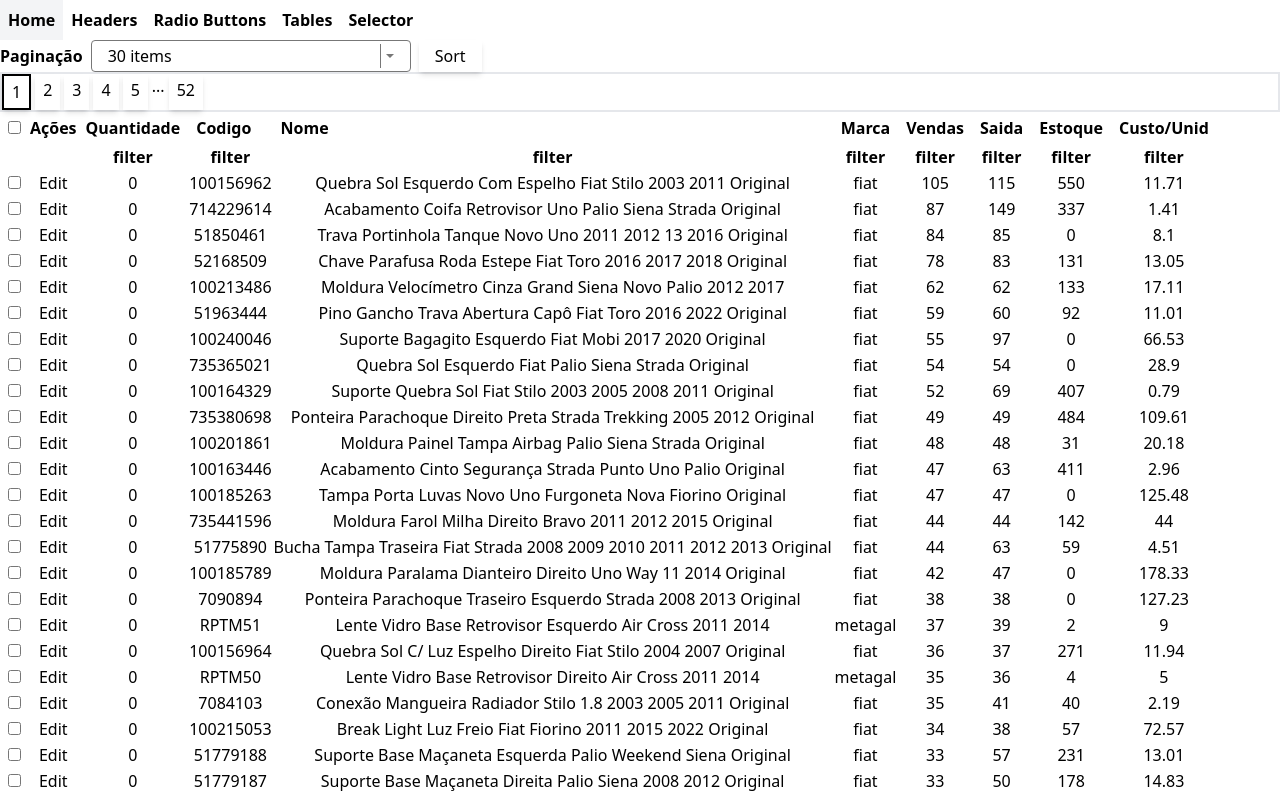
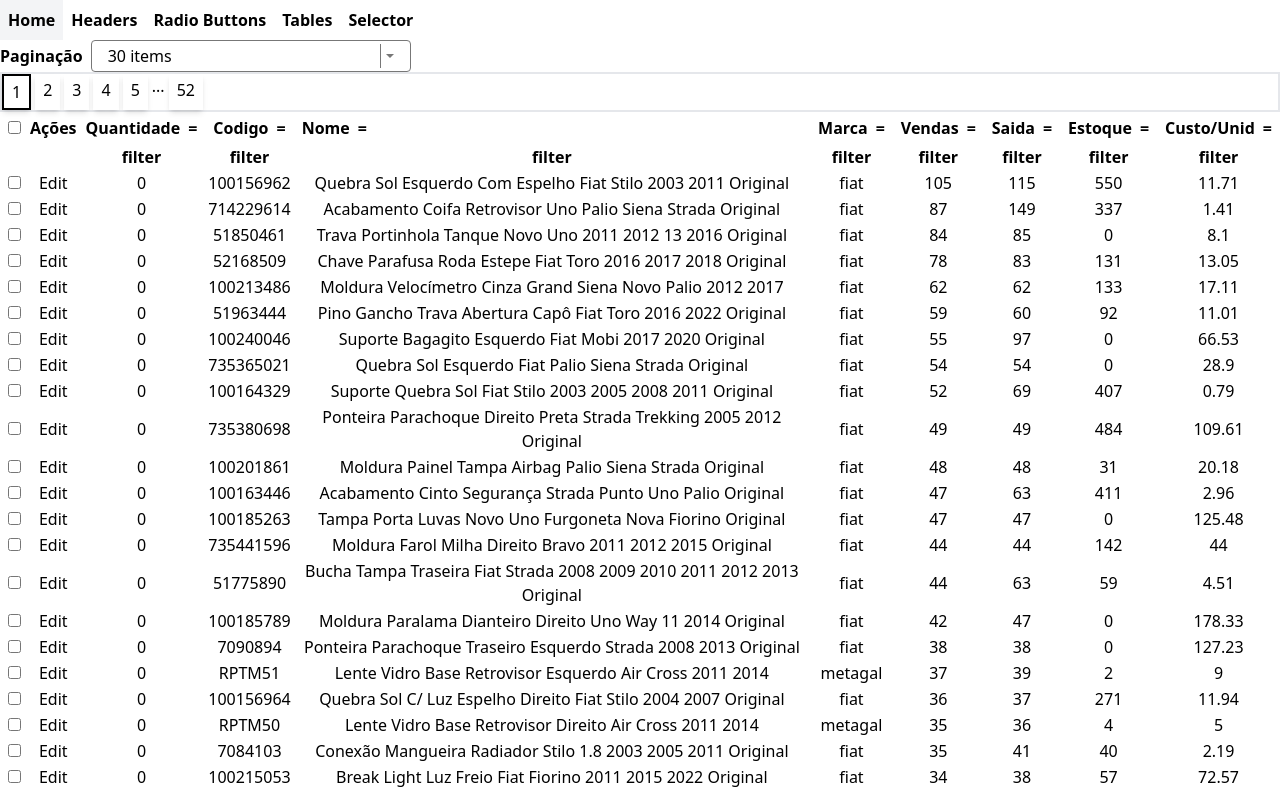
Before and after one commit to augustoedt/reausable-components, a React (Vite) app: page /tables in a window 1280 px wide. Shown: the top 794 px of the page. Built offline with nearby package versions, Linux system fonts and the light colour scheme.

Commit message:
update table ordering

```diff
--- a/src/components/data-tables/editable-custom-table/editable-cell-by-toggle.tsx
+++ b/src/components/data-tables/editable-custom-table/editable-cell-by-toggle.tsx
@@ -1,73 +1,8 @@
 import { MouseEvent, useEffect, useMemo, useState } from "react";
 import { IProduct } from "../../../types/data.types";
 import { Selection, SelectOption } from "../../selectors/selection";
-
-interface TableHeader {
-  name: string;
-  header: string;
-  editable?: boolean;
-  type?: string;
-}
-const pageSizeOptions: SelectOption[] = [
-  {
-    label: "30 items",
-    value: 30,
-  },
-  {
-    label: "50 items",
-    value: 50,
-  },
-  {
-    label: "100 items",
-    value: 100,
-  },
-  {
-    label: "200 items",
-    value: 200,
-  },
-];
-
-const headers: TableHeader[] = [
-  {
-    name: "quantidade",
-    header: "Quantidade",
-    editable: true,
-    type: "number",
-  },
-  {
-    name: "codigo",
-    header: "Codigo",
-  },
-  {
-    name: "nome",
-    header: "Nome",
-  },
-  {
-    name: "marca",
-    header: "Marca",
-  },
-  {
-    name: "vendas",
-    header: "Vendas",
-  },
-  {
-    name: "saida",
-    header: "Saida",
-  },
-  {
-    name: "estoque",
-    header: "Estoque",
-  },
-  {
-    name: "custo_unid",
-    header: "Custo/Unid",
-  },
-];
-
-interface TableValues {
-  rowData: IProduct;
-  id: string | undefined;
-}
+import { headers, pageSizeOptions } from "./table-config";
+import { Ordering, TableHeader } from "./table-entities";
 
 const initialRowData: IProduct = {
   quantidade: 0,
@@ -80,22 +15,20 @@ const initialRowData: IProduct = {
   custo_unid: 0,
 };
 
-type Ordering = {
-  name: string;
-  type: "asc" | "desc" | "none" | string;
-};
-
 export function ToggleEditableCells({ dataset }: { dataset: IProduct[] }) {
   const [pageSize, setPageSize] = useState<SelectOption>(pageSizeOptions[0]);
   const [data, setData] = useState(dataset);
-
   const p = new PaginatedData(data, Number(pageSize?.value));
   const [paginator, setPaginator] = useState(p);
   const [values, setValues] = useState(initialRowData);
   const [currentPage, setCurrentPage] = useState(1);
   const [selected, setSelected] = useState<string[]>([]);
   const [currentEditRow, setCurrentEditRow] = useState<string | undefined>();
-  const [ordering, setOrdering] = useState<Ordering | undefined>();
+  const [ordering, setOrdering] = useState<Ordering>({
+    order: "none",
+    name: "",
+    type: "",
+  });
 
   const handleEditClick = (
     event:
@@ -108,24 +41,39 @@ export function ToggleEditableCells({ dataset }: { dataset: IProduct[] }) {
     setCurrentEditRow(item.codigo);
   };
 
-  const update = (e: MouseEvent<HTMLButtonElement>) => {
-    e.stopPropagation();
-    if (ordering == undefined) {
-      console.log(ordering);
-      const newData = data.sort((p1, p2) => p2.nome.localeCompare(p1.nome));
-      const p = new PaginatedData(data, Number(pageSize?.value));
-      setOrdering({ name: "", type: "asc" });
+  // const sorting = sortedData({
+  //   data: data,
+  //   sorted: ordering,
+  // });
+  const update = (e: Ordering) => {
+    if (e.order == "desc") {
+      const newData = [...dataset];
+      if (e.type == "number") {
+        newData.sort((p1, p2) => (p1 as any)[e.name] - (p2 as any)[e.name]);
+      }
+      if (e.type == "string") {
+        newData.sort((p1, p2) => p1.nome.localeCompare(p2.nome));
+      }
+      setData(newData);
+      const p = new PaginatedData(newData, Number(pageSize?.value));
+      setOrdering(e);
       setPaginator(p);
-    } else if ((ordering.type = "asc")) {
-      console.log(ordering);
-      const newData = data.sort((p1, p2) => p1.nome.localeCompare(p2.nome));
-      const p = new PaginatedData(data, Number(pageSize?.value));
-      setOrdering({ name: "", type: "desc" });
+    } else if (e.order == "asc") {
+      const newData = [...dataset];
+      if (e.type == "number") {
+        newData.sort((p1, p2) => (p2 as any)[e.name] - (p1 as any)[e.name]);
+      }
+      if (e.type == "string") {
+        newData.sort((p1, p2) => p2.nome.localeCompare(p1.nome));
+      }
+      const p = new PaginatedData(newData, Number(pageSize?.value));
+      setData(newData);
+      setOrdering(e);
       setPaginator(p);
-    } else if ((ordering.type = "desc")) {
-      console.log(ordering);
-      const p = new PaginatedData(dataset, Number(pageSize?.value));
-      setOrdering(undefined);
+    } else if (e.order == "none") {
+      setData([...dataset]);
+      const p = new PaginatedData([...dataset], Number(pageSize?.value));
+      setOrdering(e);
       setPaginator(p);
     }
   };
@@ -150,15 +98,14 @@ export function ToggleEditableCells({ dataset }: { dataset: IProduct[] }) {
     const keyDownHandler = (e: KeyboardEvent) => {
       if (e.key === "Enter") {
         if (currentEditRow) {
-          const index = paginator.slicedData[currentPage].findIndex(
+          const index = paginator.slicedData[currentPage - 1].findIndex(
             (v) => v.codigo == currentEditRow
           );
-          console.log(index);
           if (index == paginator.slicedData[currentPage].length - 1) {
-            setCurrentEditRow(paginator.slicedData[currentPage][0].codigo);
+            setCurrentEditRow(paginator.slicedData[currentPage - 1][0].codigo);
           }
           setCurrentEditRow(
-            paginator.slicedData[currentPage][index + 1].codigo
+            paginator.slicedData[currentPage - 1][index + 1].codigo
           );
         }
       }
@@ -190,9 +137,6 @@ export function ToggleEditableCells({ dataset }: { dataset: IProduct[] }) {
             setPaginator(new PaginatedData(data, Number(e?.value)));
           }}
         />
-        <button onClick={update} className="shadow-md px-4 py-1">
-          Sort
-        </button>
       </div>
       <div className="flex gap-1 border-2 select-none">
         {paginationRange.map((d) =>
@@ -216,16 +160,26 @@ export function ToggleEditableCells({ dataset }: { dataset: IProduct[] }) {
         <thead>
           <tr>
             <th className="px-2">
-              <input type="checkbox" />
+              <input
+                type="checkbox"
+                onChange={(e) => {
+                  if (selected.length > 0) {
+                    setSelected([]);
+                  }
+                  if (selected.length == 0) {
+                    const newSelection: string[] = data.map((d) => d.codigo);
+                    setSelected(newSelection);
+                  }
+                }}
+                checked={selected.length > 0}
+              />
             </th>
             <th>Ações</th>
-            {headers.map((h, i) => (
-              <th className="px-2 py-1" key={i}>
-                <div className="flex gap-2">
-                  <span>{h.header}</span>
-                </div>
-              </th>
-            ))}
+            <THeader
+              onOrdering={update}
+              headers={headers}
+              ordering={ordering}
+            />
           </tr>
           <tr>
             <th colSpan={2}></th>
@@ -394,6 +348,26 @@ const range = (start: number, end: number) => {
   return Array.from({ length }, (_, idx) => idx + start);
 };
 
+export const sortedData = ({
+  data,
+  sorted,
+}: {
+  data: IProduct[];
+  sorted: Ordering | undefined;
+}) => {
+  const sortedData = useMemo(() => {
+    if (sorted?.order == "asc") {
+      return data.sort((a, b) => a.nome.localeCompare(b.nome));
+    }
+    if (sorted?.order == "desc") {
+      return data.sort((a, b) => b.nome.localeCompare(a.nome));
+    }
+    return data;
+  }, [sorted]);
+
+  return sortedData;
+};
+
 export const usePagination = ({
   totalCount,
   pageSize,
@@ -467,3 +441,59 @@ export const usePagination = ({
 
   return paginationRange;
 };
+
+function THeader({
+  headers,
+  ordering,
+  onOrdering,
+}: {
+  headers: TableHeader[];
+  ordering: Ordering;
+  onOrdering(e: Ordering): void;
+}) {
+  const [current, setCurrent] = useState("");
+  return (
+    <>
+      {headers.map((h, i) => (
+        <th className="px-2 py-1" key={h.name}>
+          <div className="flex gap-2">
+            <span>{h.header}</span>
+            <button
+              onClick={() => {
+                const data = {
+                  name: h.name,
+                  order: "none",
+                  type: h.type,
+                };
+                if (current == h.name) {
+                  if (ordering.order == "none") {
+                    data.order = "desc";
+                    setCurrent(h.name);
+                    onOrdering({ ...data });
+                  } else if (ordering.order == "desc") {
+                    data.order = "asc";
+                    setCurrent(h.name);
+                    onOrdering({ ...data });
+                  } else if (ordering.order == "asc") {
+                    data.order = "none";
+                    setCurrent(h.name);
+                    onOrdering({ ...data });
+                  }
+                } else {
+                  setCurrent(h.name);
+                  data.order = "desc";
+                  onOrdering({ ...data });
+                }
+              }}
+            >
+              {current == h.name && ordering.order == "none" ? "=" : null}
+              {current == h.name && ordering.order == "desc" ? "\u2193" : null}
+              {current == h.name && ordering.order == "asc" ? "\u2191 " : null}
+              {current != h.name ? "=" : null}
+            </button>
+          </div>
+        </th>
+      ))}
+    </>
+  );
+}
--- /dev/null
+++ b/src/components/data-tables/editable-custom-table/table-config.ts
@@ -0,0 +1,66 @@
+import { SelectOption } from "../../selectors/selection";
+import { TableHeader } from "./table-entities";
+
+export const pageSizeOptions: SelectOption[] = [
+  {
+    label: "30 items",
+    value: 30,
+  },
+  {
+    label: "50 items",
+    value: 50,
+  },
+  {
+    label: "100 items",
+    value: 100,
+  },
+  {
+    label: "200 items",
+    value: 200,
+  },
+];
+
+export const headers: TableHeader[] = [
+  {
+    name: "quantidade",
+    header: "Quantidade",
+    editable: true,
+    type: "number",
+  },
+  {
+    name: "codigo",
+    header: "Codigo",
+    editable: true,
+    type: "string",
+  },
+  {
+    name: "nome",
+    header: "Nome",
+    type: "string",
+  },
+  {
+    name: "marca",
+    header: "Marca",
+    type: "string",
+  },
+  {
+    name: "vendas",
+    header: "Vendas",
+    type: "number",
+  },
+  {
+    name: "saida",
+    header: "Saida",
+    type: "number",
+  },
+  {
+    name: "estoque",
+    header: "Estoque",
+    type: "number",
+  },
+  {
+    name: "custo_unid",
+    header: "Custo/Unid",
+    type: "number",
+  },
+];
--- /dev/null
+++ b/src/components/data-tables/editable-custom-table/table-entities.ts
@@ -0,0 +1,19 @@
+import { IProduct } from "../../../types/data.types";
+
+export type Ordering = {
+  name: string;
+  order: "asc" | "desc" | "none" | string;
+  type: string;
+};
+
+export interface TableHeader {
+  name: string;
+  header: string;
+  editable?: boolean;
+  type: string;
+}
+
+export interface TableValues {
+  rowData: IProduct;
+  id: string | undefined;
+}
```
